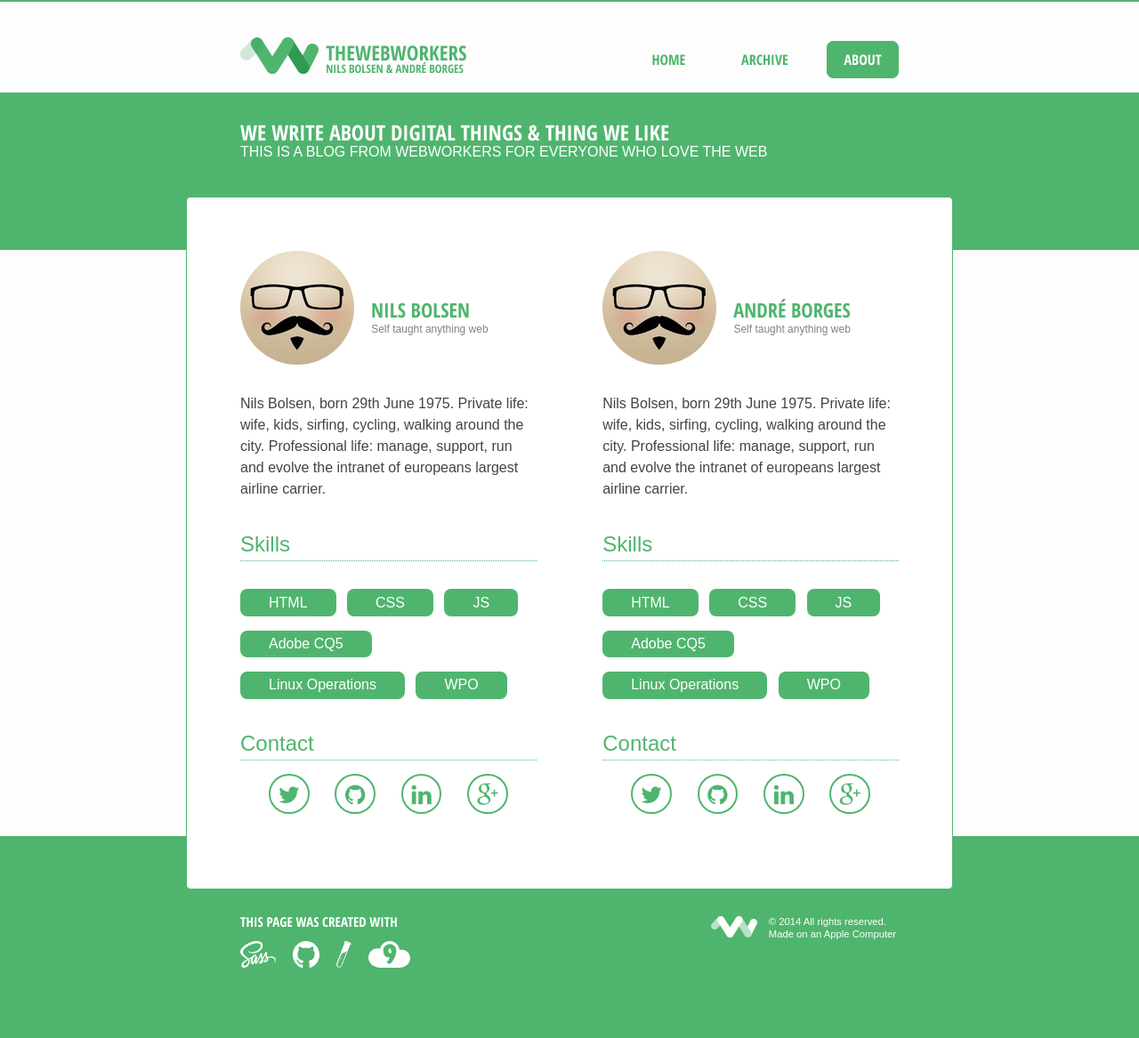
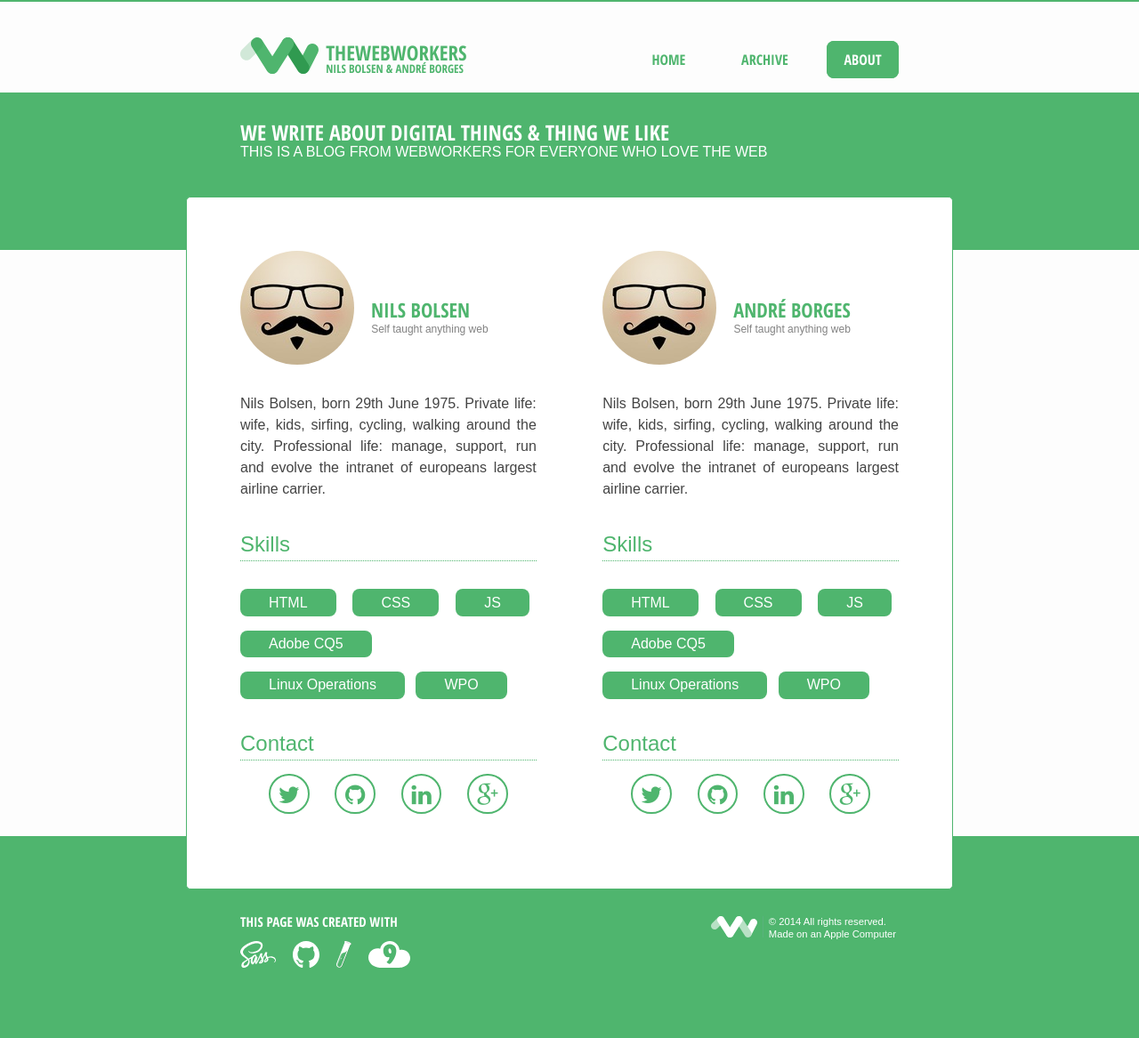
Before and after one commit to webwb/webwb.github.io, a Jekyll site: the page built from about.md, in a window 1280 px wide. Shown: the whole page at 89% size. Built offline with Jekyll 4.4.1, drawn with Linux system fonts in a browser that asks for light colours.

Commit message:
added media query to handle intermediate state

```diff
--- a/_sass/_profile.scss
+++ b/_sass/_profile.scss
@@ -62,6 +62,7 @@
 .profile-skills,
 .profile-contacts {
   padding-top:2em;
+  text-align:justify;
 }
 .profile-contacts {
   .circle {
@@ -99,3 +100,25 @@
     display: inline-block;
   }
 }
+
+@include media-query(710px) {
+  .profile {
+    text-align:center;
+    .profile-photo,
+    .profile-name,
+    .profile-talent {
+      float:none;
+      padding:0;
+      margin:0 auto;
+    }
+    .profile-name {
+      padding-top:1em;
+    }
+    .profile-contacts ul li:first-child {
+      margin-left:1em;
+    }
+    .profile-contacts ul li:last-child {
+      margin-right:1em;
+    }
+  }
+}
```
